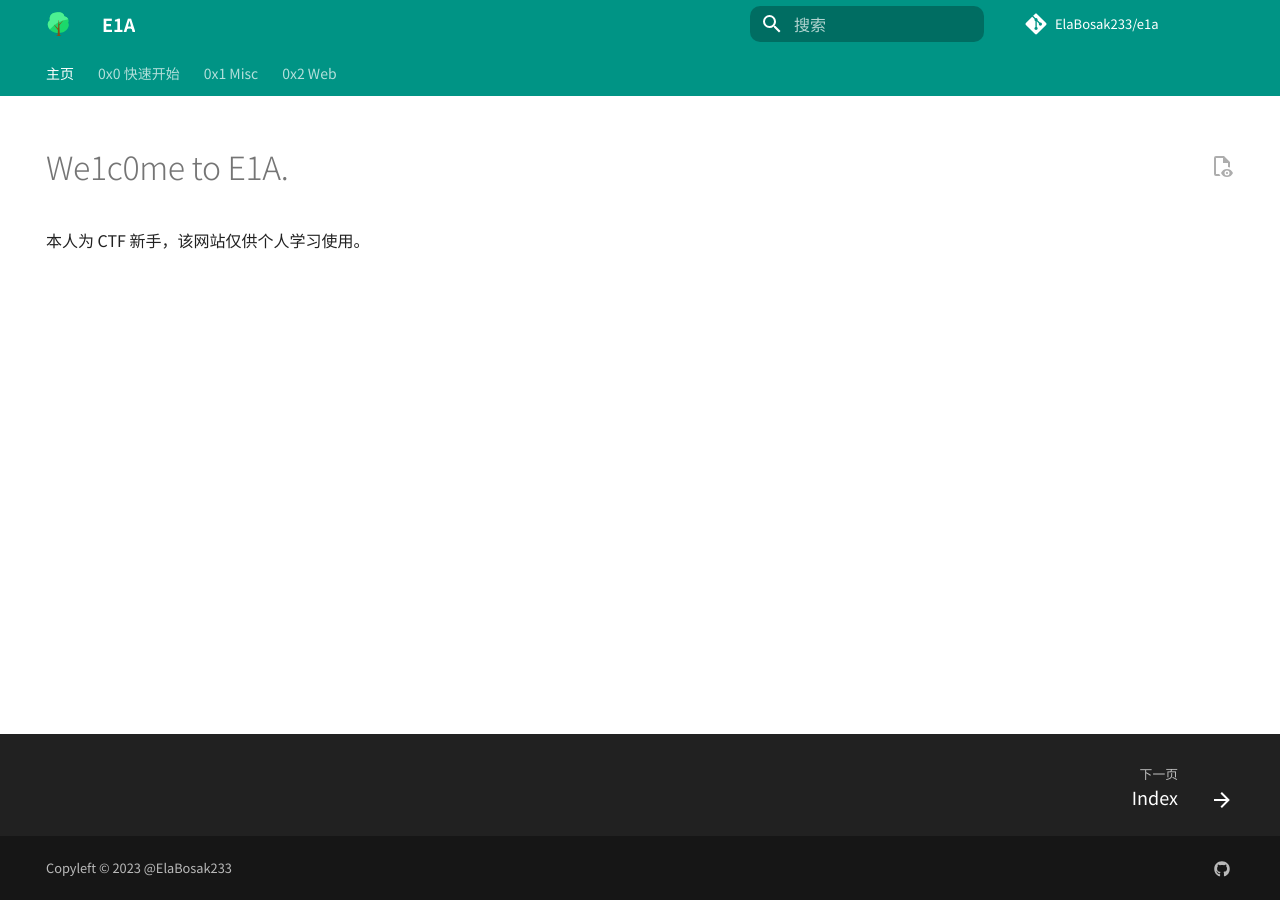
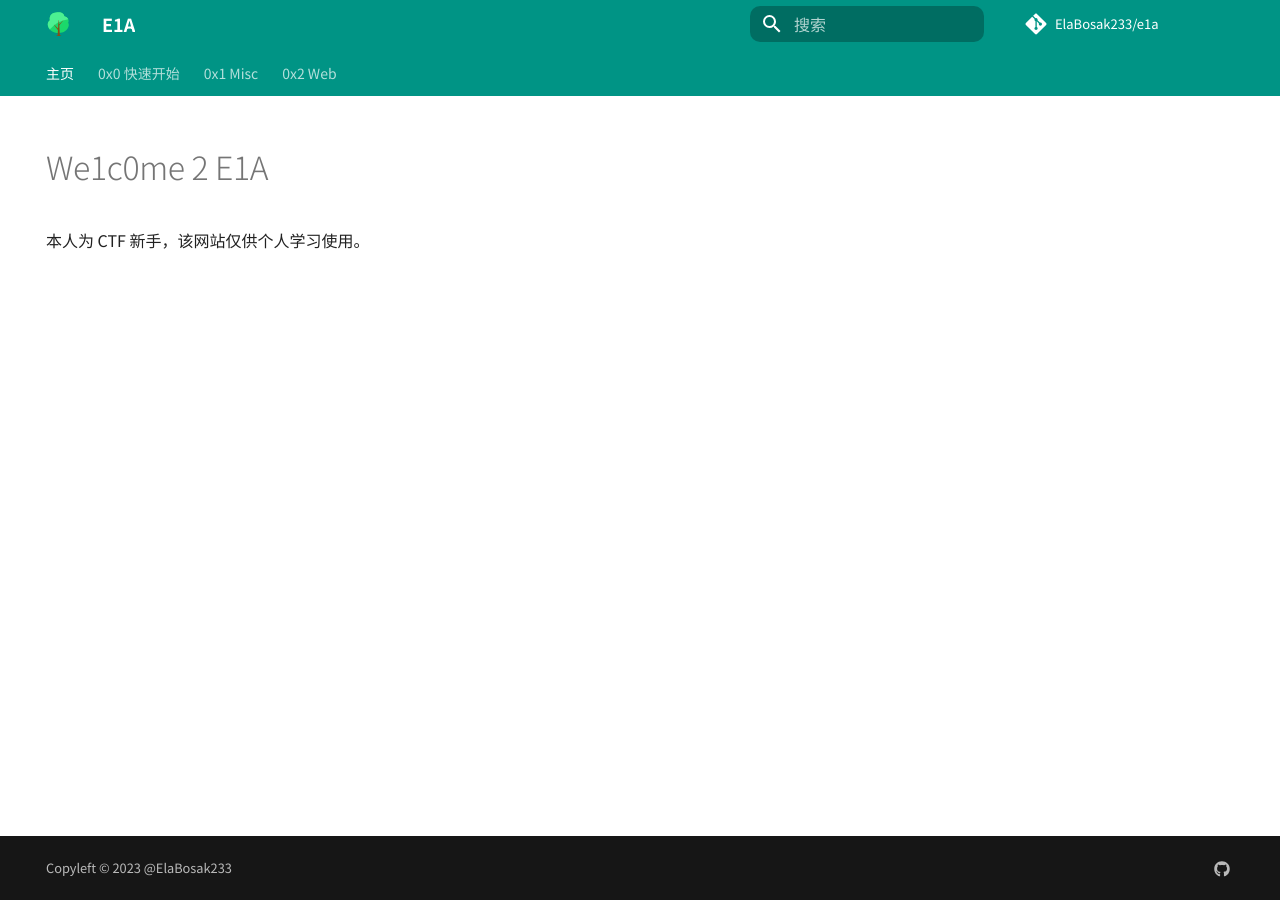
Before and after one commit to ElaBosak233/e1a, an MkDocs documentation site: the page built from docs/index.md, in a window 1280 px wide. Built offline with MkDocs 1.6.1 and Material for MkDocs 9.7.7, drawn with Linux system fonts in a browser that asks for light colours; comment, search, counter and statistics services are not loaded; part of the change alters nothing that is shown.

Commit message:
Index 更新

```diff
--- a/docs/index.md
+++ b/docs/index.md
@@ -1,10 +1,12 @@
 ---
 title: 主页
+template: index.html
 hide:
     - navigation
     - toc
+    - footer
 ---
 
-# We1c0me to E1A.
+# We1c0me 2 E1A
 
 本人为 CTF 新手，该网站仅供个人学习使用。
--- a/mkdocs.yml
+++ b/mkdocs.yml
@@ -8,7 +8,7 @@ theme:
   features:
     # - announce.dismiss        # 通知关闭
     # - content.action.edit       # 编辑操作
-    - content.action.view       # 查看操作
+    # - content.action.view       # 查看操作
     - content.code.annotate     # 代码注释
     - content.code.copy         # 复制代码
     - content.tabs.link         # 标签链接
@@ -36,8 +36,6 @@ theme:
   font:
     text: Noto Sans SC
     code: Roboto Mono
-extra_css:
-  - assets/css/font.css
 repo_url: https://github.com/ElaBosak233/e1a.git
 repo_name: ElaBosak233/e1a
 markdown_extensions:
--- /dev/null
+++ b/overrides/index.html
@@ -0,0 +1,32 @@
+{% extends "base.html" %}
+
+{% block htmltitle %}
+<title>{{ config.site_name }}</title>
+{% endblock %}
+
+{% block content %}
+<!-- Tags -->
+{% if "material/tags" in config.plugins and tags %}
+{% include "partials/tags.html" %}
+{% endif %}
+
+<!-- Actions -->
+{% include "partials/actions.html" %}
+
+<!-- Page content -->
+{{ page.content }}
+
+<!-- Source file information -->
+{% if page.meta and (
+page.meta.git_revision_date_localized or
+page.meta.revision_date
+) %}
+{% include "partials/source-file.html" %}
+{% endif %}
+
+<!-- Was this page helpful? -->
+{% include "partials/feedback.html" %}
+
+<!-- Comment system -->
+{% include "partials/comments.html" %}
+{% endblock %}
```
